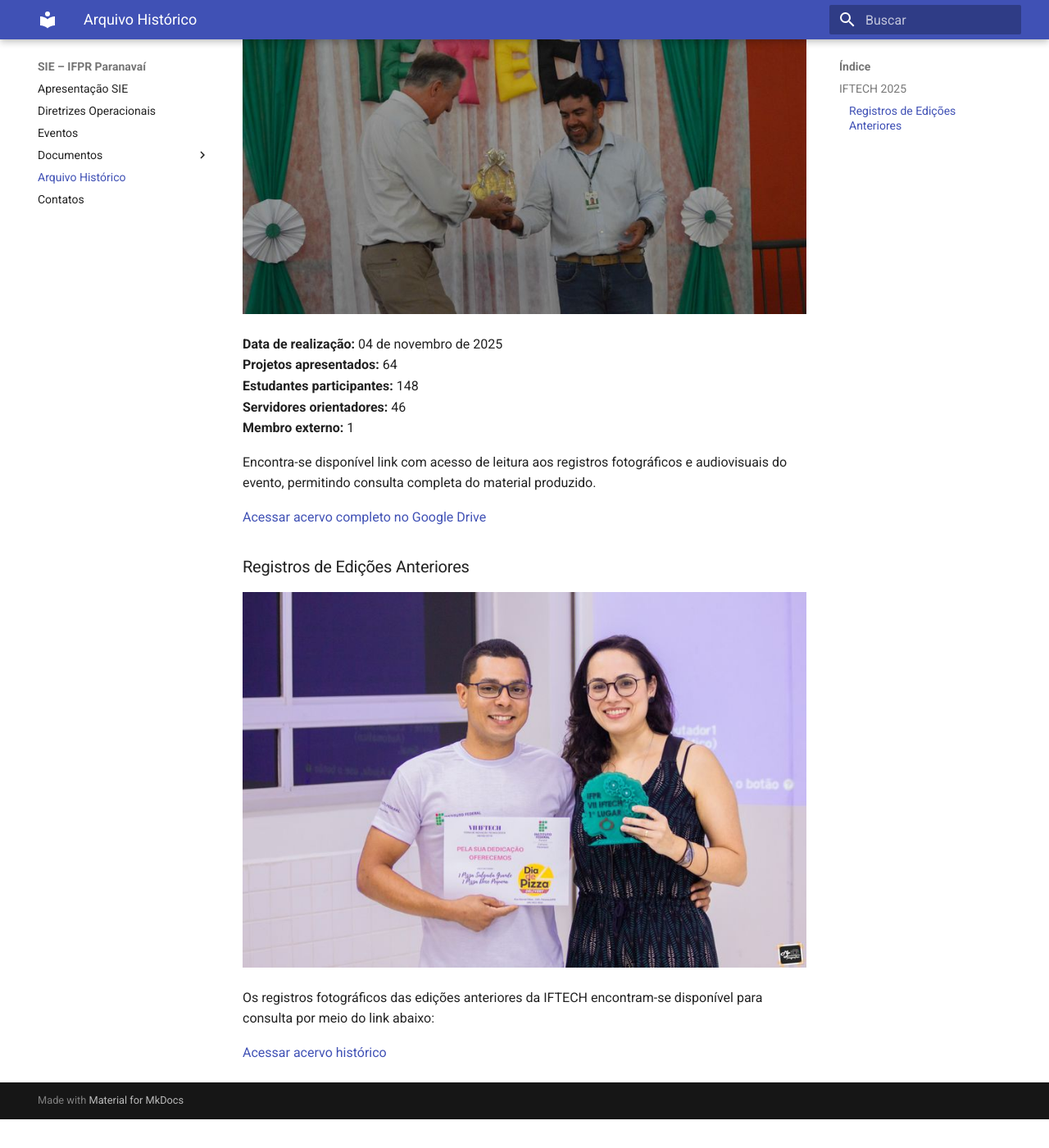
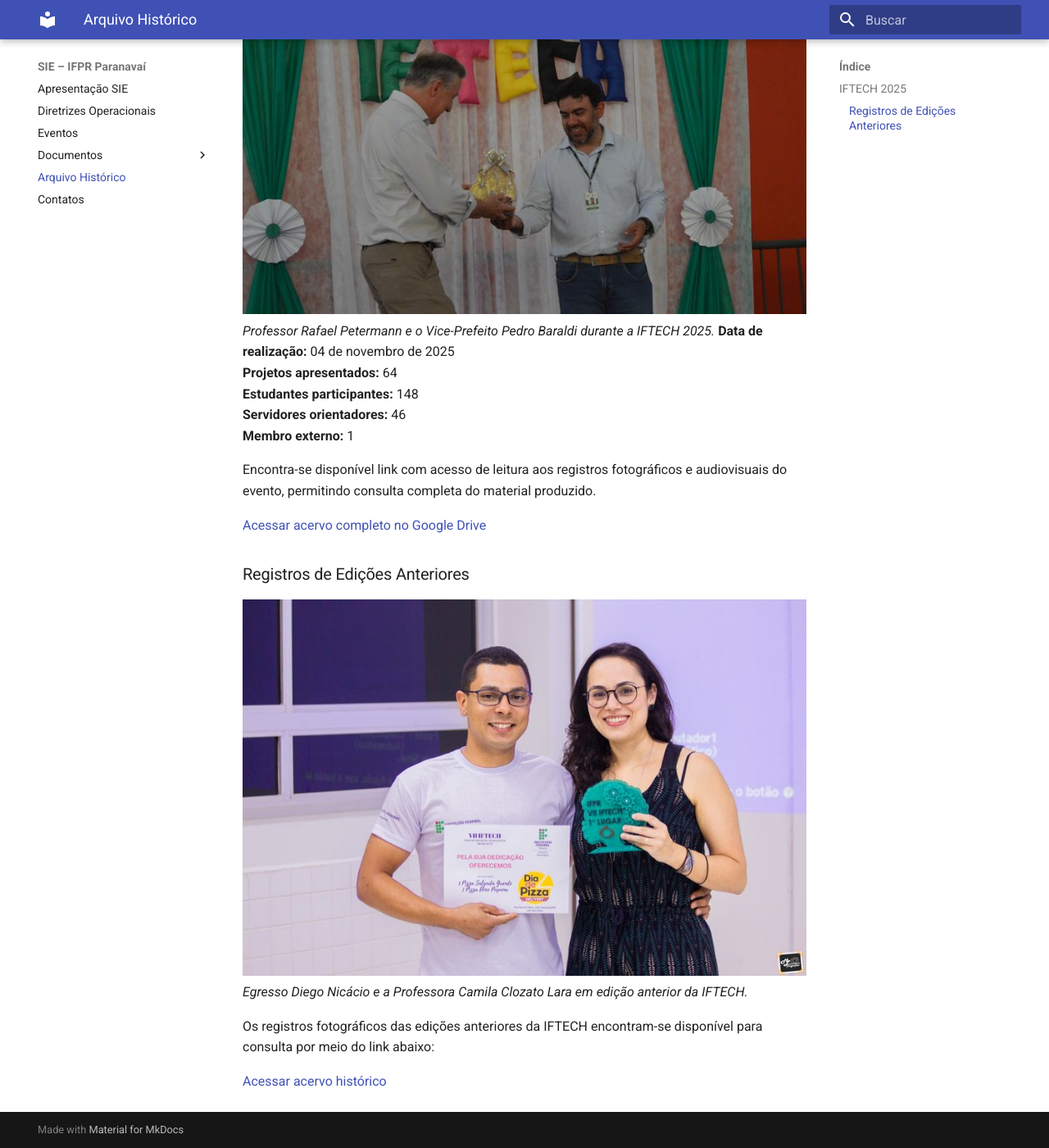
Before and after one commit to ifpr-sie-paranavai/dossie, an MkDocs documentation site: the page built from docs/historico.md, in a window 1280 px wide and 1400 px high, scrolled down 304 px. Shown: the whole window at 82% size. Built offline with MkDocs 1.6.1 and Material for MkDocs 9.7.7, drawn with Linux system fonts in a browser that asks for light colours; before the commit the page ends 1669 px from its top, so only the background shows below that.

Commit message:
Update historico.md

```diff
--- a/docs/historico.md
+++ b/docs/historico.md
@@ -3,7 +3,7 @@
 ## IFTECH 2025
 
 ![IFTECH 2025](imagens/iftech_2025_capa.jpg)
-
+*Professor Rafael Petermann e o Vice-Prefeito Pedro Baraldi durante a IFTECH 2025.*
 **Data de realização:** 04 de novembro de 2025
 **Projetos apresentados:** 64
 **Estudantes participantes:** 148
@@ -17,6 +17,7 @@ Encontra-se disponível link com acesso de leitura aos registros fotográficos e
 ### Registros de Edições Anteriores
 
 ![IFTECH – Edições Anteriores](imagens/iftech_edicao_anterior_capa.jpg)
+*Egresso Diego Nicácio e a Professora Camila Clozato Lara em edição anterior da IFTECH.*
 
 Os registros fotográficos das edições anteriores da IFTECH encontram-se disponível para consulta por meio do link abaixo:
 
```
